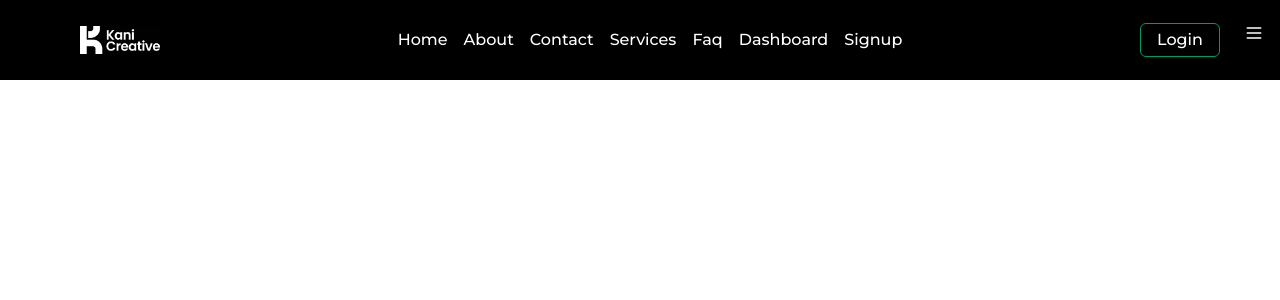
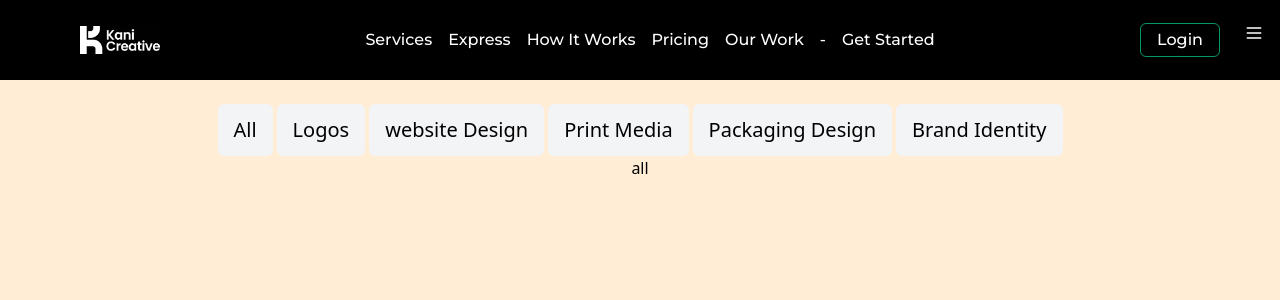
Before and after one commit to patrickashi/kanicreative, a React (Create React App) app: page /Allp in a window 1280 px wide. Shown: the top 300 px of the page. Built offline with nearby package versions, Linux system fonts and the light colour scheme.

Commit message:
new
Add new

```diff
--- a/src/App.js
+++ b/src/App.js
@@ -18,6 +18,9 @@ import Orders from "./Components/Orders";
 import Ordersp from "./pages/Ordersp";
 import Tasksp from "./pages/Tasksp";
 import Login from "./Components/Login";
+import Ourworkp from "./pages/Ourworkp";
+import Logosp from "./pages/Logosp";
+import Allp from "./pages/Allp";
 
 function App() {
   return (
@@ -38,6 +41,10 @@ function App() {
 
               <Route path="/Tasksp" />
 
+              <Route path="/Ourworkp" element={<Ourworkp />}/>
+              <Route path="/Logosp" element={<Logosp />} />
+              <Route path="Allp" element={<Allp />} />
+
             </Routes>
           </div>
 
--- /dev/null
+++ b/src/Components/All.jsx
@@ -0,0 +1,13 @@
+import React from 'react'
+
+const All = () => {
+  return (
+    <div className='w-full '>
+        <div className='flex justify-center'>
+            all
+        </div>
+    </div>
+  )
+}
+
+export default All
--- a/src/Components/Login.jsx
+++ b/src/Components/Login.jsx
@@ -8,9 +8,9 @@ const Login = () => {
     <div className='pt-20 w-full h-screen bg-gray-200 '>
 
         <div className='flex flex-col justify-center items-center border-4 rounded-md my-6 mobile:mx-8'>
-            <div className='w-20 text-center items-center'>
+            {/* <div className='w-20 text-center items-center'>
                 <img src={logo1} size={20} alt="logo" className='' />
-            </div>
+            </div> */}
             <div className='bg-white rounded-md px-8 my-6 py-12'>
                 <p className='text-center font-bold text-xl'>Login</p>
                 <p className='text-center my-3'>Do not have an account yet? <Link to="/signup"> Sign up </Link></p>
--- /dev/null
+++ b/src/Components/Logos.jsx
@@ -0,0 +1,13 @@
+import React from 'react'
+
+const Logos = () => {
+  return (
+    <div className='w-full'>
+        <div className='flex justify-center'>
+            logos page
+        </div>
+    </div>
+  )
+}
+
+export default Logos
--- a/src/Components/Navbar.jsx
+++ b/src/Components/Navbar.jsx
@@ -32,16 +32,18 @@ const Navbar = () => {
   return (
     <div className='flex w-full font-Montserrat justify-between items-center h-20 px-4 absolute bg-black z-10 text-white'>
       <div className='2xl:ml-16 xl:ml-16 lg:ml-10'>
-        <img className='text-white bg-white w-20 md:ml-3 ' size={20} src={logo1} alt="/" />
+        <Link to="/">
+          <img className='text-white bg-white w-20 md:ml-3 ' size={20} src={logo1} alt="/" />
+        </Link>
       </div>
       <ul className='hidden mobile:hidden 2xl:flex xl:flex lg:flex md:flex gap-4'>
-        <Link to="/" > Home </Link>
-        <Link to=""> About</Link>
-        <Link to="/"> Contact </Link>
-        <Link to="/"> Services </Link>
-        <Link to="/"> Faq</Link>
-        <Link to="Dashhome"> Dashboard</Link>
-        <Link to="/Signup"> Signup</Link>
+        <Link > Services </Link>
+        <Link to=""> Express</Link>
+        <Link to="/"> How It Works </Link>
+        <Link to="/"> Pricing </Link>
+        <Link to="Ourworkp"> Our Work</Link>
+        <Link to="Dashhome"> -</Link>
+        <Link to="/Signup"> Get Started</Link>
       </ul>
       <div className='flex md:flex'>
         <div>
@@ -69,12 +71,13 @@ const Navbar = () => {
             <img src={logo1} size={20} className='w-20' alt="image" />
           </div>
           <div className='flex flex-col gap-3 py-12'>
-            <Link to="/" >Home</Link>
-            <Link to="/create"> About</Link>
-            <Link to="/"> Contact </Link>
-            <Link to="/"> Services </Link>
-            <Link to="/"> Faq</Link>
-            <NavLink to="/Dashhome"> Dashboard</NavLink>
+              <Link > Services </Link>
+              <Link to=""> Express</Link>
+              <Link to="/"> How It Works </Link>
+              <Link to="/"> Pricing </Link>
+              <Link to="Ourworkp"> Our Work</Link>
+              <Link to="Dashhome"> -</Link>
+              <Link to="/Signup"> Get Started</Link>
           </div>
           <div className='flex flex-col '>
             <Link to="/Signup">
--- /dev/null
+++ b/src/Components/Ourworknav.jsx
@@ -0,0 +1,21 @@
+import React from 'react'
+import { Link } from 'react-router-dom';
+
+const Ourworknav = () => {
+  return (
+    <div className='w-full text-black pt-20 '>
+        <div className='flex justify-center mt-6'>
+            <div className='flex flex-wrap 2xl:flex-row mobile:flex-2 gap-4 2xl:text-xl xl:text-xl mobile:text-sm mobile:gap-1 '>
+                <div><Link to="/Allp"><div className='all bg-gray-100 px-4 py-1 rounded-md mobile:py-3'>All</div></Link></div>
+                <div><Link to="/Logosp"><div className=' logos bg-gray-100 px-4 py-1 rounded-md mobile:py-3'>Logos</div></Link></div>
+                <div><Link to=""><div className='bg-gray-100 px-4 py-1 rounded-md 2xl:py-3 xl:py-3 lg:py-3 md:py-3 sm:py-3 '>website Design</div></Link></div>
+                <div className='bg-gray-100 px-4 py-1 rounded-md 2xl:py-3 xl:py-3 lg:py-3 md:py-3 sm:py-3 sm:py-3'>Print Media</div>
+                <div className='bg-gray-100 px-4 py-1 rounded-md 2xl:py-3 xl:py-3 lg:py-3 md:py-3 sm:py-3'>Packaging Design</div>
+                <div className='bg-gray-100 px-4 py-1 rounded-md 2xl:py-3 xl:py-3 lg:py-3 md:py-3 sm:py-3'>Brand Identity</div>
+            </div>
+        </div>
+    </div>
+  )
+}
+
+export default Ourworknav
--- a/src/index.css
+++ b/src/index.css
@@ -27,3 +27,6 @@
   .center-text {
     margin: 0 10px; /* Adjust the margin as needed */
   }
+  .all :active {
+    background-color: green;
+  }
--- /dev/null
+++ b/src/pages/Allp.jsx
@@ -0,0 +1,16 @@
+import React from 'react'
+import Ourworknav from '../Components/Ourworknav'
+import All from '../Components/All'
+
+const Allp = () => {
+  return (
+    <div className='w-full h-screen bg-orange-100'>
+        <div className=''>
+            <Ourworknav />
+            <All />
+        </div>
+    </div>
+  )
+}
+
+export default Allp
--- /dev/null
+++ b/src/pages/Logosp.jsx
@@ -0,0 +1,14 @@
+import React from 'react'
+import Ourworknav from '../Components/Ourworknav'
+import Logos from '../Components/Logos'
+
+const Logosp = () => {
+  return (
+    <div className='w-full h-screen bg-emerald-100 text-black'>
+        <Ourworknav />
+        <Logos />
+    </div>
+  )
+}
+
+export default Logosp
--- /dev/null
+++ b/src/pages/Ourworkp.jsx
@@ -0,0 +1,13 @@
+import React from 'react'
+import Ourworknav from '../Components/Ourworknav'
+
+const Ourworkp = () => {
+  return (
+    <div className='w-full text-black'>
+        <Ourworknav />
+
+    </div>
+  )
+}
+
+export default Ourworkp
```
